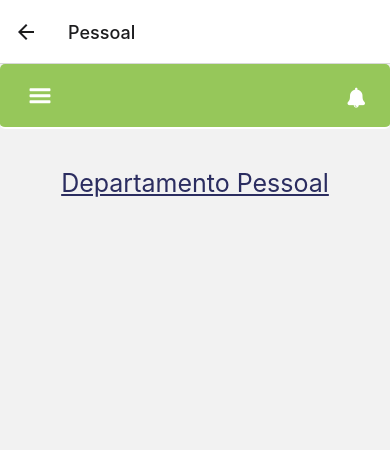
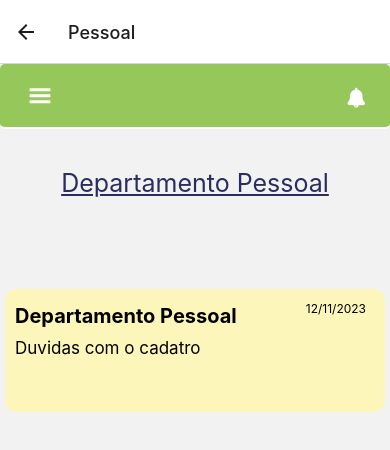
Before and after one commit to JoaoMichelS/ITEMM-Frontend, a React Native app: screen /Pessoal in a window 390 px wide. Shown: the top 450 px of the page. Built offline with nearby package versions, Linux system fonts and the light colour scheme.

Commit message:
Rotas Chamados-Resposta

```diff
--- a/DepartamentoComercial.js
+++ b/DepartamentoComercial.js
@@ -1,14 +1,27 @@
 import React, { useState } from 'react';
 import { View, Text, TextInput, Button, StyleSheet, Image, TouchableOpacity } from 'react-native';
 import Header2 from './Header2';
-
+import { FlatList, ScrollView } from 'react-native-gesture-handler';
 
 function DepartamentoComercial ({ navigation }) {
+
+    const ResponderChamado = () => {
+        navigation.navigate('ResponderChamado')
+    };
 
     return (
         <View style={styles.Container}>
             <Header2 />
-                <Text style={styles.Title}>Departamento Comercial</Text>
+            <Text style={styles.Title}>Departamento Comercial</Text>
+            <View>
+                <ScrollView>
+                    <TouchableOpacity style={styles.ContainerChamado} onPress={ResponderChamado}>
+                        <Text style={styles.Departamento}>Departamento Pessoal</Text>
+                        <Text style={styles.Assunto}>Duvidas com o cadatro</Text>
+                        <Text style={styles.Data}>12/11/2023</Text>
+                    </TouchableOpacity>
+                </ScrollView>
+            </View>
         </View>
     );
 };
@@ -25,8 +38,41 @@ const styles = StyleSheet.create ({
             fontSize: 25,
             paddingBottom: '13%',
             paddingTop: '10%'
+    },
+
+    ContainerChamado: {
+        marginTop: 40,
+        backgroundColor: '#FDF6BA',
+        paddingTop: 15,
+        paddingBottom: 20,
+        borderColor: '#FDF6BA',
+        borderRadius: 12,
+        width: 380,
+        alignSelf: 'center',
+    },
+
+    Departamento: {
+        color: "#000000",
+        fontSize: 20,
+        fontWeight: 'bold',
+        marginLeft: 10,
+    },
+
+    Assunto: {
+        color: "#000000",
+        fontSize: 17,
+        marginTop: 10,
+        marginLeft: 10,
+    },
+
+    Data: {
+        fontSize: 12,
+        textAlign: 'right',
+        marginRight: '5%',
+        bottom : 76,
+        padding: -50,
+        paddingTop: '5%',
     }
-
 });
 
 export default DepartamentoComercial
--- a/DepartamentoPedagogico.js
+++ b/DepartamentoPedagogico.js
@@ -1,15 +1,27 @@
 import React, { useState } from 'react';
 import { View, Text, TextInput, Button, StyleSheet, Image, TouchableOpacity } from 'react-native';
 import Header2 from './Header2';
-
+import { FlatList, ScrollView } from 'react-native-gesture-handler';
 
 function DepartamentoPedagogico ({ navigation }) {
 
+    const ResponderChamado = () => {
+        navigation.navigate('ResponderChamado')
+    };
 
     return (
         <View style={styles.Container}>
             <Header2 />
                 <Text style={styles.Title}>Departamento Pedagógico</Text>
+                <View>
+                <ScrollView>
+                    <TouchableOpacity style={styles.ContainerChamado} onPress={ResponderChamado} >
+                        <Text style={styles.Departamento}>Departamento Pessoal</Text>
+                        <Text style={styles.Assunto}>Duvidas com o cadatro</Text>
+                        <Text style={styles.Data}>12/11/2023</Text>
+                    </TouchableOpacity>
+                </ScrollView>
+            </View>
         </View>
     );
 };
@@ -26,6 +38,40 @@ const styles = StyleSheet.create ({
             fontSize: 25,
             paddingBottom: '13%',
             paddingTop: '10%'
+    },
+
+    ContainerChamado: {
+        marginTop: 40,
+        backgroundColor: '#FDF6BA',
+        paddingTop: 15,
+        paddingBottom: 20,
+        borderColor: '#FDF6BA',
+        borderRadius: 12,
+        width: 380,
+        alignSelf: 'center',
+    },
+
+    Departamento: {
+        color: "#000000",
+        fontSize: 20,
+        fontWeight: 'bold',
+        marginLeft: 10,
+    },
+
+    Assunto: {
+        color: "#000000",
+        fontSize: 17,
+        marginTop: 10,
+        marginLeft: 10,
+    },
+
+    Data: {
+        fontSize: 12,
+        textAlign: 'right',
+        marginRight: '5%',
+        bottom : 76,
+        padding: -50,
+        paddingTop: '5%',
     }
 
 });
--- a/DepartamentoPessoal.js
+++ b/DepartamentoPessoal.js
@@ -1,15 +1,27 @@
 import React, { useState } from 'react';
 import { View, Text, TextInput, Button, StyleSheet, Image, TouchableOpacity } from 'react-native';
 import Header2 from './Header2';
-
+import { FlatList, ScrollView } from 'react-native-gesture-handler';
 
 function DepartamentoPessoal ({ navigation }) {
 
+    const ResponderChamado = () => {
+        navigation.navigate('ResponderChamado')
+    };
 
     return (
         <View style={styles.Container}>
             <Header2 />
-                <Text style={styles.Title}>Departamento Pessoal</Text>
+            <Text style={styles.Title}>Departamento Pessoal</Text>
+            <View>
+                <ScrollView>
+                    <TouchableOpacity style={styles.ContainerChamado} onPress={ResponderChamado}>
+                        <Text style={styles.Departamento}>Departamento Pessoal</Text>
+                        <Text style={styles.Assunto}>Duvidas com o cadatro</Text>
+                        <Text style={styles.Data}>12/11/2023</Text>
+                    </TouchableOpacity>
+                </ScrollView>
+            </View>
         </View>
     );
 };
@@ -26,6 +38,40 @@ const styles = StyleSheet.create ({
             fontSize: 25,
             paddingBottom: '13%',
             paddingTop: '10%'
+    },
+
+    ContainerChamado: {
+        marginTop: 40,
+        backgroundColor: '#FDF6BA',
+        paddingTop: 15,
+        paddingBottom: 20,
+        borderColor: '#FDF6BA',
+        borderRadius: 12,
+        width: 380,
+        alignSelf: 'center',
+    },
+
+    Departamento: {
+        color: "#000000",
+        fontSize: 20,
+        fontWeight: 'bold',
+        marginLeft: 10,
+    },
+
+    Assunto: {
+        color: "#000000",
+        fontSize: 17,
+        marginTop: 10,
+        marginLeft: 10,
+    },
+
+    Data: {
+        fontSize: 12,
+        textAlign: 'right',
+        marginRight: '5%',
+        bottom : 76,
+        padding: -50,
+        paddingTop: '5%',
     }
 
 });
--- a/DepartamentoSelecao.js
+++ b/DepartamentoSelecao.js
@@ -1,15 +1,27 @@
 import React, { useState } from 'react';
 import { View, Text, TextInput, Button, StyleSheet, Image, TouchableOpacity } from 'react-native';
 import Header2 from './Header2';
-
+import { FlatList, ScrollView } from 'react-native-gesture-handler';
 
 function DepartamentoSelecao ({ navigation }) {
 
+    const ResponderChamado = () => {
+        navigation.navigate('ResponderChamado')
+    };
 
     return (
         <View style={styles.Container}>
             <Header2 />
-                <Text style={styles.Title}>Departamento Seleção</Text>
+            <Text style={styles.Title}>Departamento Seleção</Text>
+            <View>
+                <ScrollView>
+                    <TouchableOpacity style={styles.ContainerChamado} onPress={ResponderChamado}>
+                        <Text style={styles.Departamento}>Departamento Pessoal</Text>
+                        <Text style={styles.Assunto}>Duvidas com o cadatro</Text>
+                        <Text style={styles.Data}>12/11/2023</Text>
+                    </TouchableOpacity>
+                </ScrollView>
+            </View>
         </View>
     );
 };
@@ -26,6 +38,40 @@ const styles = StyleSheet.create ({
             fontSize: 25,
             paddingBottom: '13%',
             paddingTop: '10%'
+    },
+
+    ContainerChamado: {
+        marginTop: 40,
+        backgroundColor: '#FDF6BA',
+        paddingTop: 15,
+        paddingBottom: 20,
+        borderColor: '#FDF6BA',
+        borderRadius: 12,
+        width: 380,
+        alignSelf: 'center',
+    },
+
+    Departamento: {
+        color: "#000000",
+        fontSize: 20,
+        fontWeight: 'bold',
+        marginLeft: 10,
+    },
+
+    Assunto: {
+        color: "#000000",
+        fontSize: 17,
+        marginTop: 10,
+        marginLeft: 10,
+    },
+
+    Data: {
+        fontSize: 12,
+        textAlign: 'right',
+        marginRight: '5%',
+        bottom : 76,
+        padding: -50,
+        paddingTop: '5%',
     }
 
 });
--- a/DepartamentoSocial.js
+++ b/DepartamentoSocial.js
@@ -1,15 +1,27 @@
 import React, { useState } from 'react';
 import { View, Text, TextInput, Button, StyleSheet, Image, TouchableOpacity } from 'react-native';
 import Header2 from './Header2';
-
+import { FlatList, ScrollView } from 'react-native-gesture-handler';
 
 function DepartamentoSocial ({ navigation }) {
 
+    const ResponderChamado = () => {
+        navigation.navigate('ResponderChamado')
+    };
 
     return (
         <View style={styles.Container}>
             <Header2 />
-                <Text style={styles.Title}>Departamento Social</Text>
+            <Text style={styles.Title}>Departamento Social</Text>
+            <View>
+                <ScrollView>
+                    <TouchableOpacity style={styles.ContainerChamado} onPress={ResponderChamado}>
+                        <Text style={styles.Departamento}>Departamento Pessoal</Text>
+                        <Text style={styles.Assunto}>Duvidas com o cadatro</Text>
+                        <Text style={styles.Data}>12/11/2023</Text>
+                    </TouchableOpacity>
+                </ScrollView>
+            </View>
         </View>
     );
 };
@@ -26,7 +38,42 @@ const styles = StyleSheet.create ({
             fontSize: 25,
             paddingBottom: '13%',
             paddingTop: '10%'
+    },
+
+    ContainerChamado: {
+        marginTop: 40,
+        backgroundColor: '#FDF6BA',
+        paddingTop: 15,
+        paddingBottom: 20,
+        borderColor: '#FDF6BA',
+        borderRadius: 12,
+        width: 380,
+        alignSelf: 'center',
+    },
+
+    Departamento: {
+        color: "#000000",
+        fontSize: 20,
+        fontWeight: 'bold',
+        marginLeft: 10,
+    },
+
+    Assunto: {
+        color: "#000000",
+        fontSize: 17,
+        marginTop: 10,
+        marginLeft: 10,
+    },
+
+    Data: {
+        fontSize: 12,
+        textAlign: 'right',
+        marginRight: '5%',
+        bottom : 76,
+        padding: -50,
+        paddingTop: '5%',
     }
+
 
 });
 
--- a/ResponderChamado.js
+++ b/ResponderChamado.js
@@ -8,13 +8,12 @@ function ResponderChamado ({ navigation }) {
         navigation.navigate('EnviarResposta')
     };
 
-
     return (
         <View style={styles.Container}>
             <Header2 />
             <View>
                 <Text style={styles.Title}>Responder Chamado</Text>
-                <Text style={styles.Title2}>Departamento</Text>
+                <Text style={styles.Title2}>Descrição</Text>
                 <TextInput style={styles.input}>
                 </TextInput>
                 <Text style={styles.Title3}>Comentário</Text>
@@ -40,7 +39,6 @@ const styles = StyleSheet.create ({
     Title: {
         color: '#2B2D60',
         textAlign: 'center',
-        fontWeight: 'bold',
         textDecorationLine: 'underline',
         fontSize: 25,
         paddingBottom: '10%',
@@ -52,15 +50,15 @@ const styles = StyleSheet.create ({
 
     Title2: {
         color: "#2B2D60",
-        paddingTop: '8%',
-        paddingLeft: '11%',
+        paddingTop: '5%',
+        paddingLeft: '14%',
         fontSize: 20,
     },
 
     Title3: {
         color: "#2B2D60",
         paddingTop: '14%',
-        paddingLeft: '11%',
+        paddingLeft: '14%',
         fontSize: 20,
 
     },
@@ -75,12 +73,12 @@ const styles = StyleSheet.create ({
         alignItems: 'center',
         justifyContent: 'center',
         alignSelf: 'center',
-        bottom: "-10%",
+        bottom: "-7%",
     },
 
     input: {
         width: 300,
-        height: 40,
+        height: 150,
         borderColor: '#2B2D60',
         borderWidth: 1,
         borderRadius: 5,
```
Also changed, not shown: MeusChamados.js (line endings or trailing spaces).
